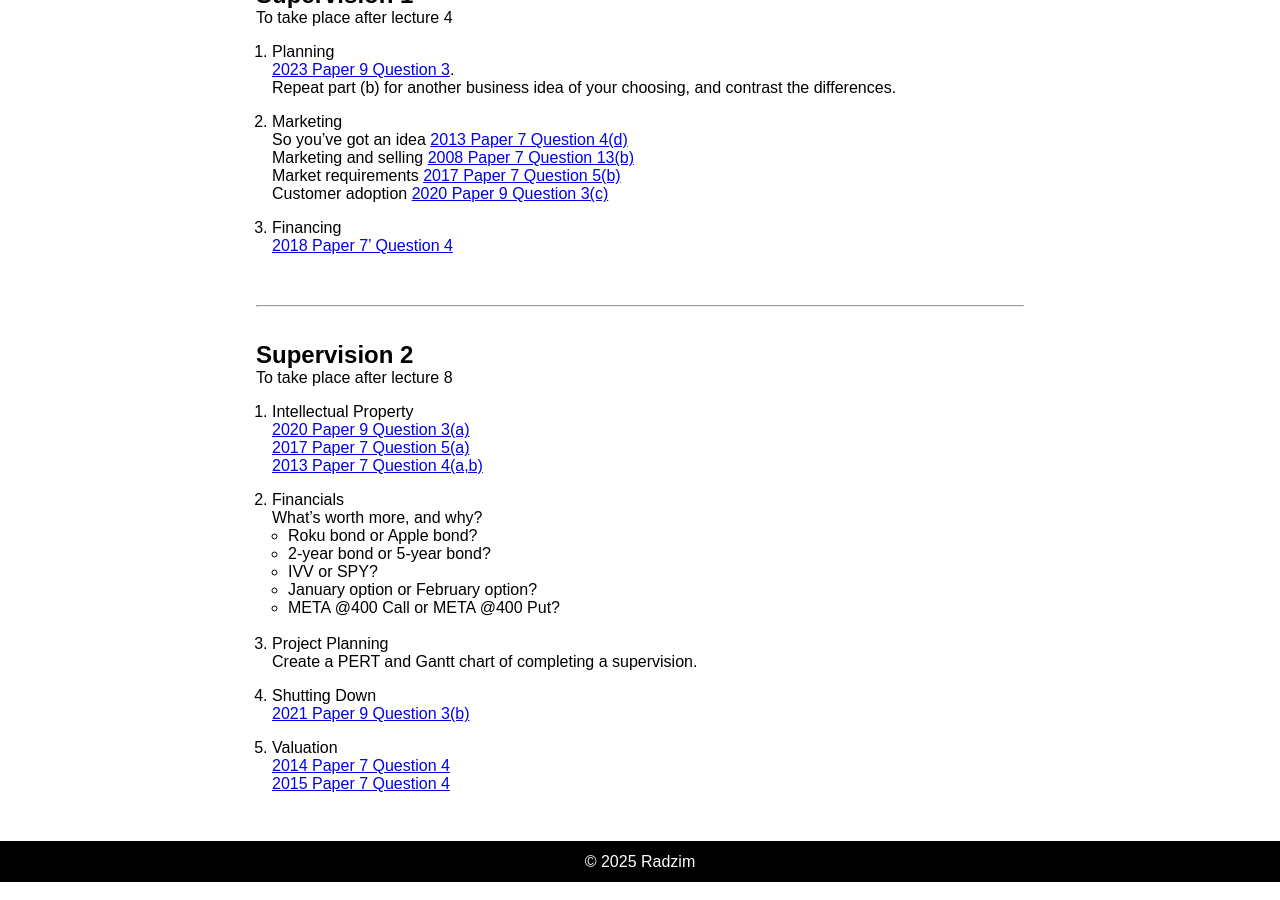
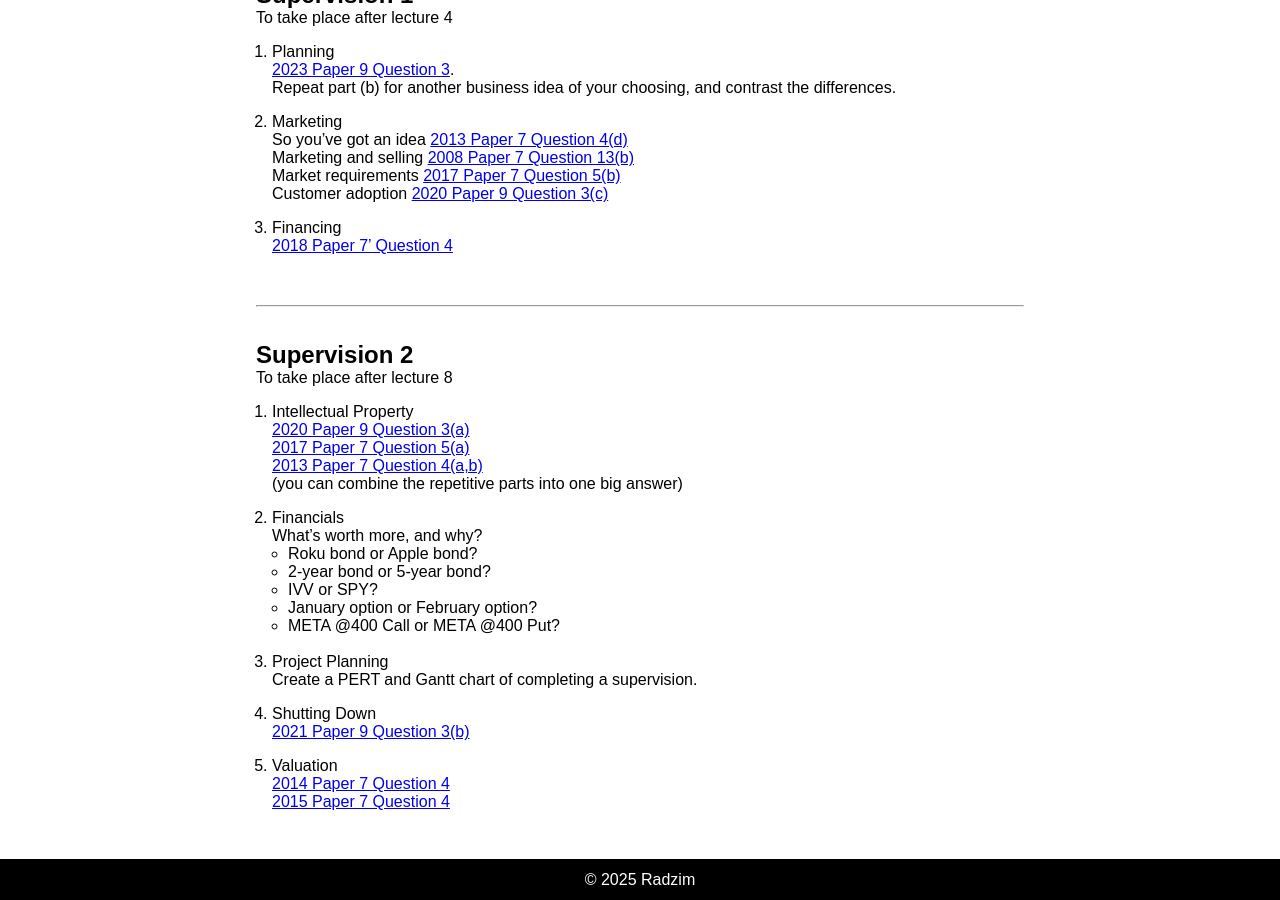
Before and after one commit to Radzim/radzim.github.io, a Jekyll site: the page built from teaching/business-studies.md, in a window 1280 px wide and 900 px high, scrolled down 822 px. Built offline with Jekyll 4.4.1, drawn with Linux system fonts in a browser that asks for light colours.

Commit message:
Update business-studies.md

```diff
--- a/teaching/business-studies.md
+++ b/teaching/business-studies.md
@@ -62,6 +62,7 @@ To take place after lecture 8
 [2020 Paper 9 Question 3(a)](https://www.cl.cam.ac.uk/teaching/exams/pastpapers/y2020p9q3.pdf)
 [2017 Paper 7 Question 5(a)](https://www.cl.cam.ac.uk/teaching/exams/pastpapers/y2017p7q5.pdf)
 [2013 Paper 7 Question 4(a,b)](https://www.cl.cam.ac.uk/teaching/exams/pastpapers/y2013p7q4.pdf)
+(you can combine the repetitive parts into one big answer)
 
 2. Financials
 What’s worth more, and why?
```
